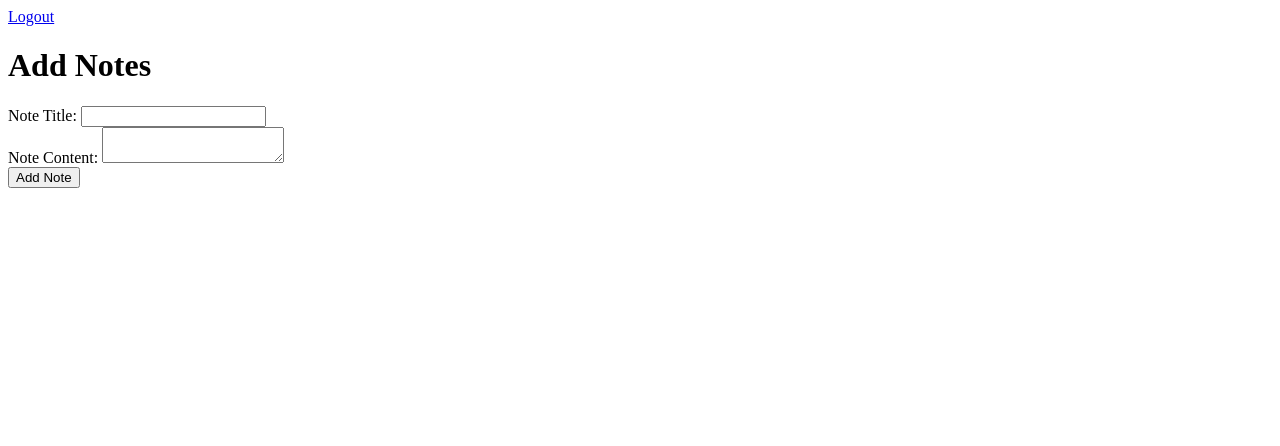
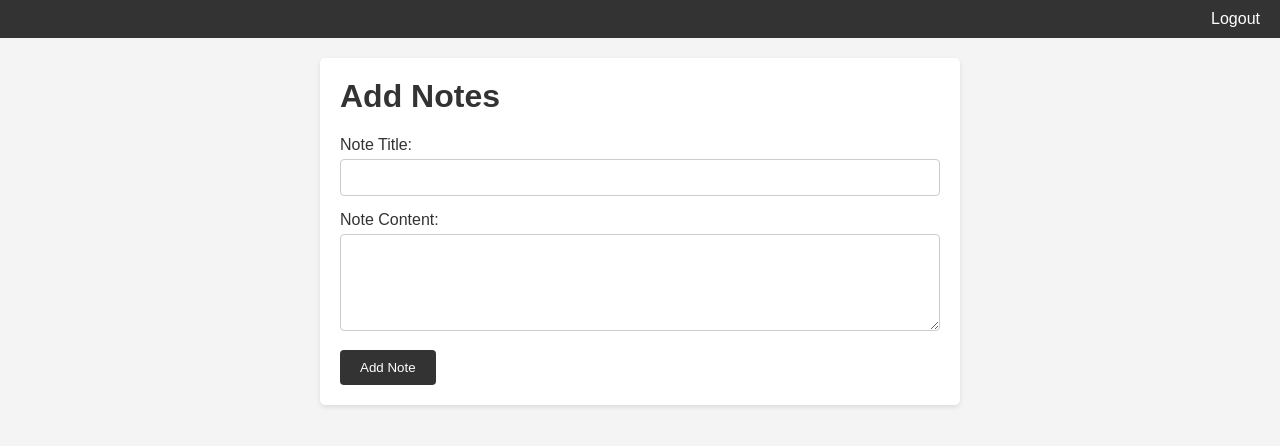
Before and after one commit to ankurgupta-29/user-authentication, a Flask app: page /notes in a window 1280 px wide. Shown: the top 446 px of the page. Run offline with Flask 3, Linux system fonts and the light colour scheme; the visitor is signed in with stand-in values (Sample User, id 1); data that the repository does not hold is empty; some libraries are stand-ins or nearby versions.

Commit message:
Added my project

```diff
--- a/docker-compose.yml
+++ b/docker-compose.yml
@@ -4,7 +4,7 @@ services:
   flask:
     build:
       context: .
-    container_name: my-flask-container-a
+    container_name: my-mysql-container-ab
     ports:
       - "5000:5000"
     environment:
--- a/templates/notes.html
+++ b/templates/notes.html
@@ -1,13 +1,82 @@
-<!-- add_notes.html -->
 <!DOCTYPE html>
 <html lang="en">
 <head>
-    <meta charset="UTF-8" />
-    <meta name="viewport" content="width=device-width, initial-scale=1.0" />
+    <meta charset="UTF-8">
+    <meta name="viewport" content="width=device-width, initial-scale=1.0">
     <title>Add Notes</title>
+    <style>
+        body {
+            font-family: Arial, sans-serif;
+            margin: 0;
+            padding: 0;
+            background-color: #f4f4f4;
+            color: #333;
+        }
+        nav {
+            background-color: #333;
+            padding: 10px;
+            color: white;
+            text-align: right;
+        }
+        nav a {
+            color: white;
+            text-decoration: none;
+            padding: 5px 10px;
+        }
+        nav a:hover {
+            background-color: #555;
+        }
+        .container {
+            max-width: 600px;
+            margin: 20px auto;
+            padding: 20px;
+            background-color: white;
+            border-radius: 5px;
+            box-shadow: 0 2px 5px rgba(0, 0, 0, 0.1);
+        }
+        h1 {
+            margin-top: 0;
+        }
+        label {
+            display: block;
+            margin-bottom: 5px;
+        }
+        input[type="text"],
+        textarea {
+            width: 100%;
+            padding: 10px;
+            margin-bottom: 15px;
+            border: 1px solid #ccc;
+            border-radius: 4px;
+            box-sizing: border-box;
+            resize: vertical;
+        }
+        input[type="submit"] {
+            background-color: #333;
+            color: white;
+            border: none;
+            padding: 10px 20px;
+            cursor: pointer;
+            border-radius: 4px;
+        }
+        input[type="submit"]:hover {
+            background-color: #555;
+        }
+        ul {
+            list-style-type: none;
+            padding: 0;
+        }
+        li {
+            margin-bottom: 10px;
+        }
+        li span {
+            font-weight: bold;
+        }
+    </style>
 </head>
 <body>
-    <nav><a href="{{url_for('logout')}}">Logout</a></nav>
+    <nav><a href="{{ url_for('logout') }}">Logout</a></nav>
+    <div class="container">
         <h1>Add Notes</h1>
         {% with messages = get_flashed_messages() %} {% if messages %}
         <ul>
@@ -19,19 +88,19 @@
         <form method="POST" action="/notes">
             <label for="title">Note Title:</label>
             <input type="text" id="title" name="title" required />
-      <br />
             <label for="content">Note Content:</label>
-      <textarea id="content" name="content" required></textarea>
-      <br />
+            <textarea id="content" name="content" rows="5" required></textarea>
             <input type="submit" value="Add Note" />
         </form>
-    {% if data %}
+        {% if notes %}
         <h2>Notes</h2>
         <ul>
-      {% for key, value in data.items() %}
-      <li>{{ key }}: {{ value }}</li>
+            {% for note in notes %}
+            <li><span>Title:</span> {{ note['title'] }}</li>
+            <li><span>Content:</span> {{ note['note'] }}</li>
             {% endfor %}
         </ul>
         {% endif %}
+    </div>
 </body>
 </html>
```
Lines whose indentation alone changed are shown as unchanged.
